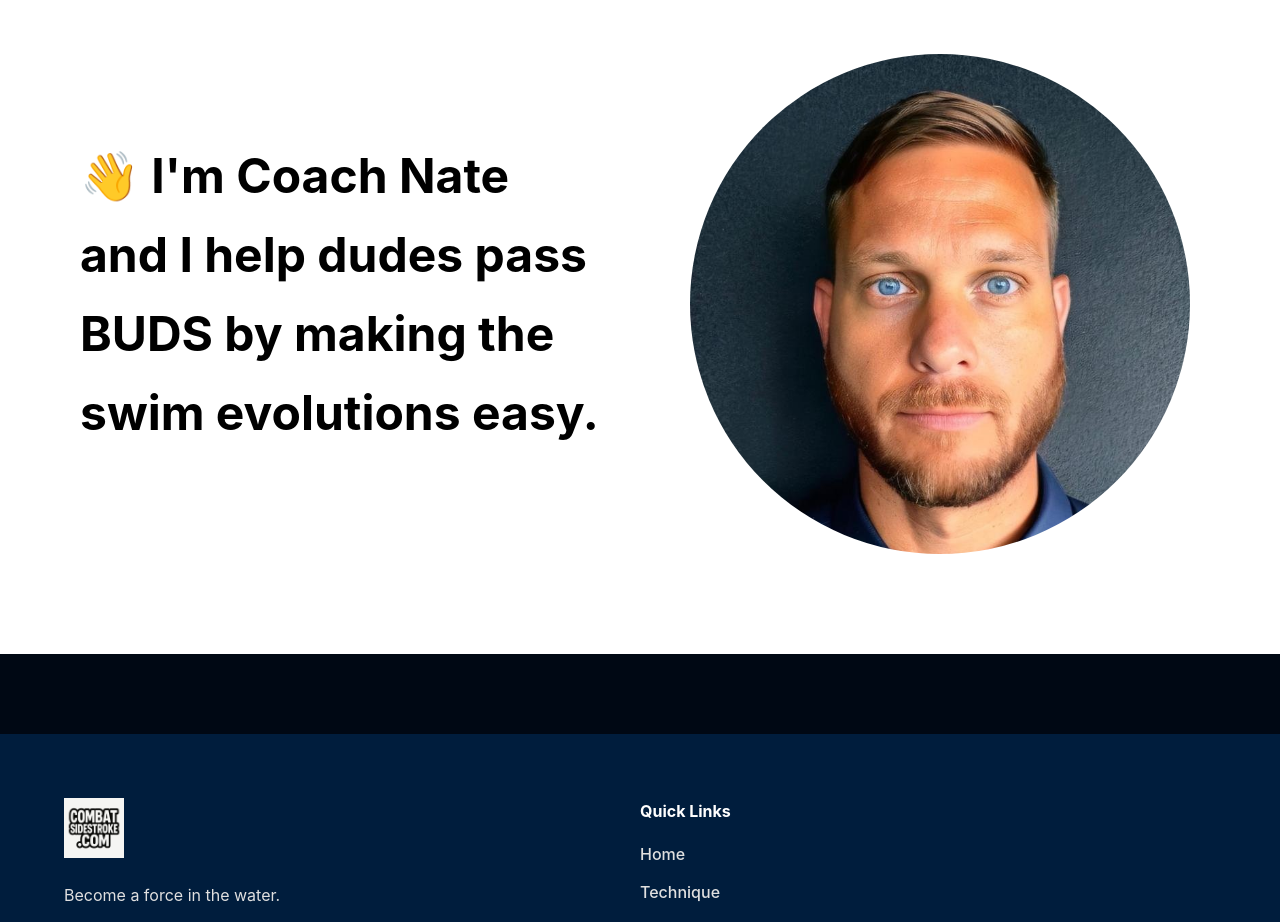
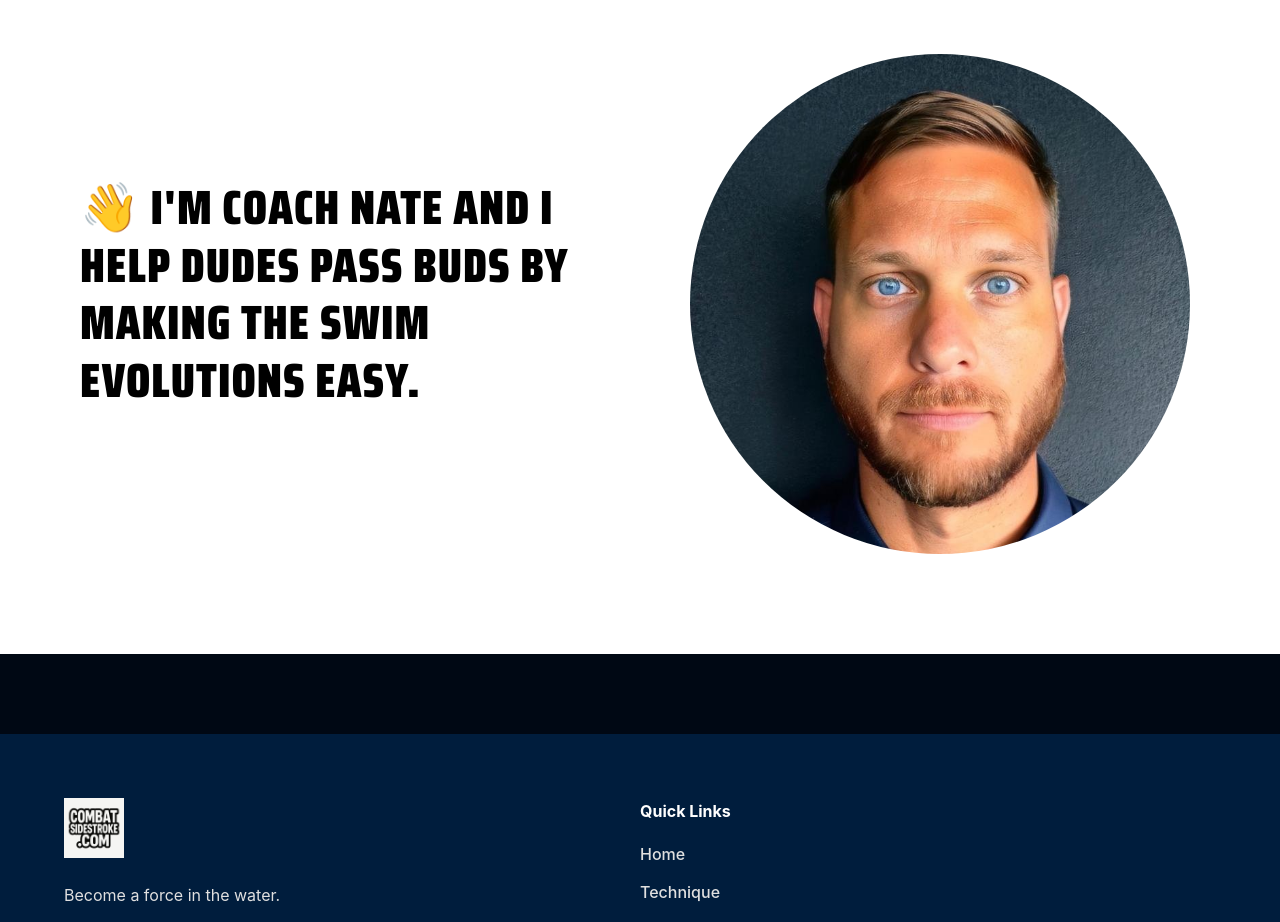
Before and after one commit to swimnerdtim/combatsidestroke, a React (Vite) app: page / in a window 1280 px wide. Shown: the part 900-1822 px from the top of the page. Built offline with nearby package versions, Linux system fonts and the light colour scheme.

Commit message:
Switch to military-style fonts (Saira Condensed + Oswald)

```diff
--- a/index.html
+++ b/index.html
@@ -6,6 +6,11 @@
     <meta name="viewport" content="width=device-width, initial-scale=1.0" />
     <title>Combat Side Stroke - Navy SEAL Swimming Technique & Training</title>
     <meta name="description" content="Master the Combat Side Stroke used by Navy SEALs. Comprehensive technique guides, training programs, and PST preparation resources." />
+
+    <!-- Google Fonts - Military-style fonts -->
+    <link rel="preconnect" href="https://fonts.googleapis.com">
+    <link rel="preconnect" href="https://fonts.gstatic.com" crossorigin>
+    <link href="https://fonts.googleapis.com/css2?family=Oswald:wght@400;500;600;700&family=Saira+Condensed:wght@600;700;800;900&display=swap" rel="stylesheet">
 
     <!-- Single Page Apps for GitHub Pages -->
     <script type="text/javascript">
--- a/src/index.css
+++ b/src/index.css
@@ -1,5 +1,5 @@
 :root {
-  font-family: system-ui, Avenir, Helvetica, Arial, sans-serif;
+  font-family: 'Oswald', 'Saira Condensed', system-ui, sans-serif;
   line-height: 1.5;
   font-weight: 400;
 
--- a/src/pages/Home.css
+++ b/src/pages/Home.css
@@ -130,10 +130,14 @@
 }
 
 .nate-text h2 {
+  font-family: 'Saira Condensed', 'Oswald', sans-serif;
   font-size: 3rem;
-  font-weight: 700;
+  font-weight: 900;
   color: #000;
   margin-bottom: 20px;
+  text-transform: uppercase;
+  letter-spacing: 1px;
+  line-height: 1.2;
 }
 
 .nate-text h3 {
```
